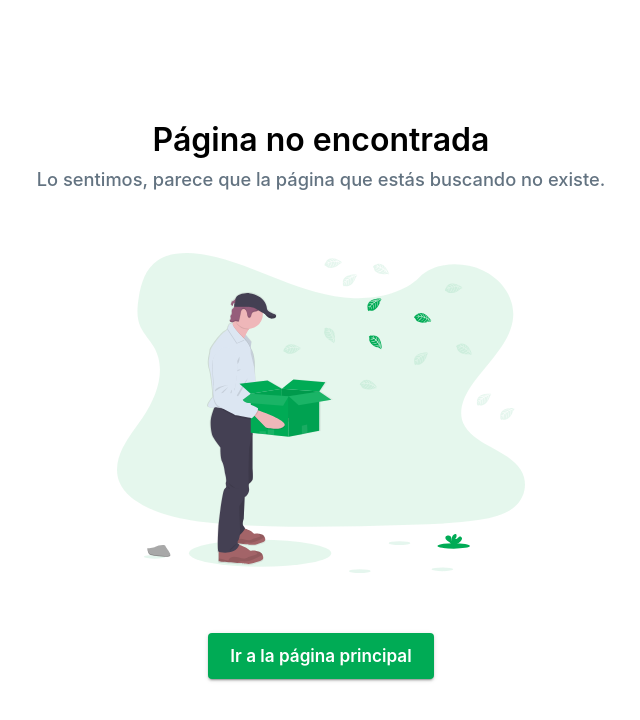
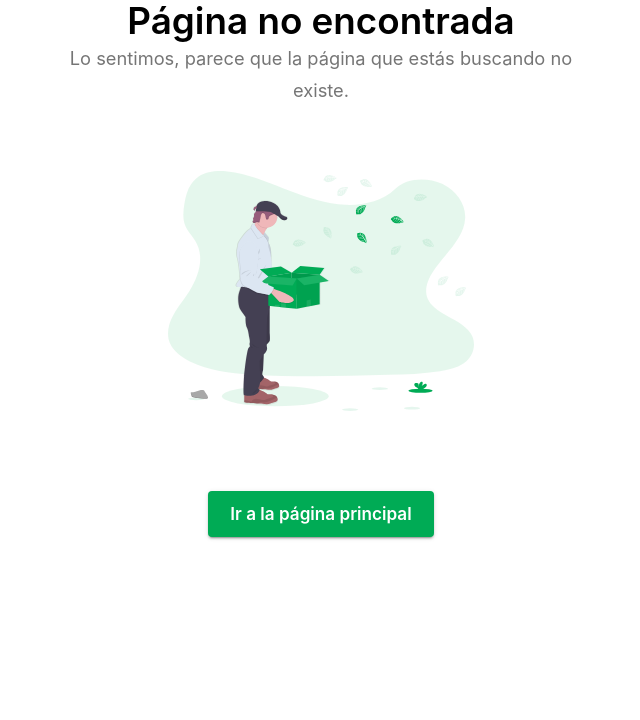
Before and after one commit to n-caro/mybudget-frontend, a React (Create React App) app: page / in a window 1280 px wide. Shown: the top 720 px of the page, without its empty margins (319-959 px from the left). Built offline with nearby package versions, Linux system fonts and the light colour scheme; a web font is replaced by a local one.

Commit message:
update Not Found page

```diff
--- a/src/pages/NotFound/index.js
+++ b/src/pages/NotFound/index.js
@@ -1,40 +1,35 @@
-import { Button, Typography, Grid } from "@material-ui/core";
+import { Button, Typography, Container } from "@material-ui/core";
 import illustration_empy from "static/illustrations/empty_xct9.svg";
 import { makeStyles } from "@material-ui/core/styles";
 import { Link as RouterLink } from "react-router-dom";
 
-const useStyles = makeStyles({
+const useStyles = makeStyles((theme) => ({
+  paper: {
+    display: "flex",
+    flexDirection: "column",
+    alignItems: "center",
+    textAlign: "center",
+  },
   imageError: {
-    margin: "60px auto",
-    maxHeight: "320px",
+    marginTop: theme.spacing(8),
+    marginBottom: theme.spacing(10),
+    maxHeight: "240px",
     display: "block",
   },
-  subtitle: {
-    lineHeight: "1.5",
-    color: "#637381",
-    fontWeight: 500,
-    marginTop: "0.5rem",
+  title: {
+    fontSize: "2.3em",
   },
-  title: {
-    fontSize: "2em",
-  },
-});
+}));
 
 export default function NotFound() {
   const classes = useStyles();
   return (
-    <>
-      <Grid
-        container
-        justify="center"
-        alignItems="center"
-        direction="column"
-        style={{ minHeight: "100vh", padding: "0 10px", textAlign: "center" }}
-      >
+    <Container component="main" maxWidth="sm">
+      <div className={classes.paper}>
         <Typography variant="h3" className={classes.title}>
           Página no encontrada
         </Typography>
-        <Typography variant="body1" className={classes.subtitle}>
+        <Typography variant="subtitle1" color="textSecondary">
           Lo sentimos, parece que la página que estás buscando no existe.
         </Typography>
         <img
@@ -51,7 +46,7 @@ export default function NotFound() {
         >
           Ir a la página principal
         </Button>
-      </Grid>
-    </>
+      </div>
+    </Container>
   );
 }
```
Also changed, not shown: src/App.css (line endings or trailing spaces).
